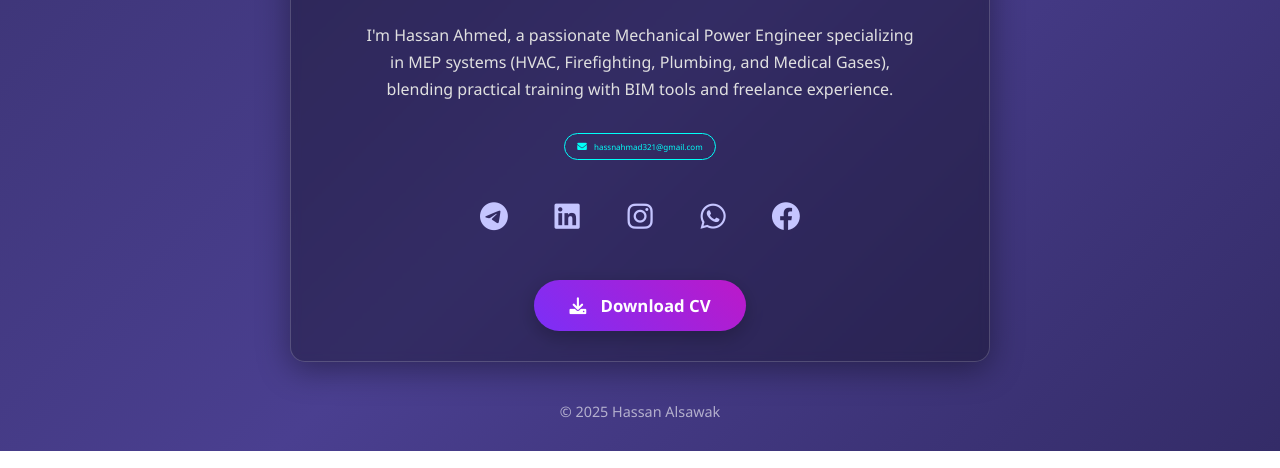
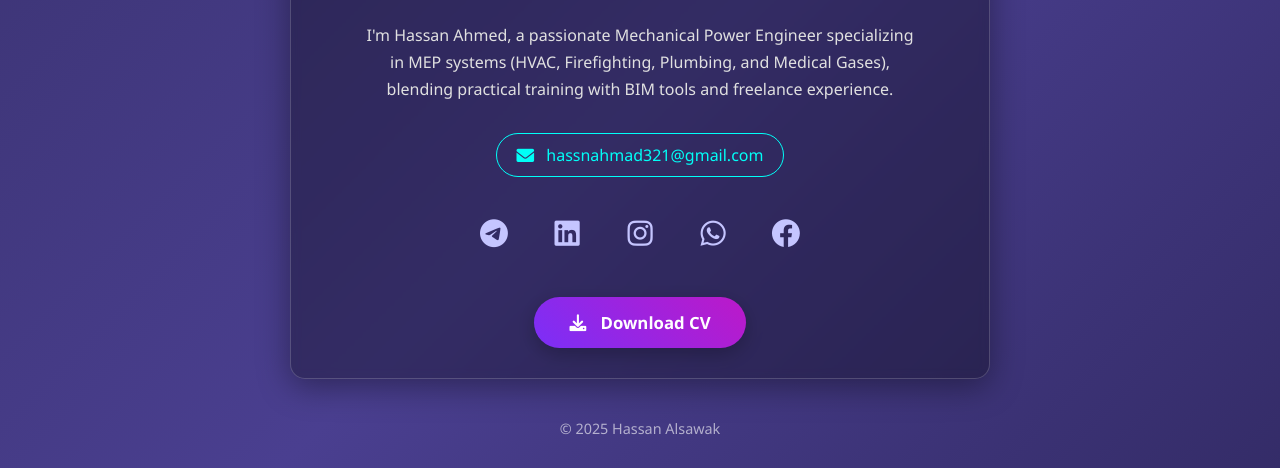
Before and after one commit to hassnahmad123/personal-social-links, a plain HTML site: page index.html in a window 1280 px wide. Shown: the part 359-827 px from the top of the page. Drawn offline with Linux system fonts and the light colour scheme.

Commit message:
Update index.html

```diff
--- a/index.html
+++ b/index.html
@@ -103,10 +103,10 @@
             align-items: center;
             justify-content: center;
             margin: 20px auto 30px; /* Center the link */
-            font-size: 0.5rem; /* Reduced font size by half */
+            font-size: 1rem; /* Increased font size for readability */
             color: #00fff7;
             text-decoration: none;
-            padding: 7px 12px; /* Adjusted padding for smaller font */
+            padding: 10px 20px; /* Adjusted padding for larger font */
             border: 1px solid #00fff7;
             border-radius: 25px; /* Pill shape */
             width: fit-content; /* Adjust width to content */
@@ -114,7 +114,6 @@
             max-width: 90%; /* Ensure it doesn't overflow on small screens */
             overflow-wrap: break-word; /* Break long email addresses */
             word-break: break-all; /* Ensure word break for long emails */
-            min-height: 1.3em; /* Adjusted min-height */
         }
 
         .email-link:hover {
@@ -124,8 +123,8 @@
         }
 
         .email-link i {
-            margin-right: 5px; /* Adjusted space for smaller icon */
-            font-size: 0.6rem; /* Reduced icon font size proportionally */
+            margin-right: 8px;
+            font-size: 1.1rem;
         }
 
         .social-links {
@@ -162,7 +161,6 @@
         .social-links .fa-instagram:hover { color: #E4405F; }
         .social-links .fa-whatsapp:hover { color: #25D366; }
         .social-links .fa-facebook:hover { color: #1877F2; }
-
 
         .btn-cv {
             display: inline-block;
@@ -235,8 +233,8 @@
             <a href="https://www.facebook.com/hassn.ah.79" target="_blank" aria-label="Facebook" class="fab fa-facebook"></a>
         </div>
 
-        <!-- Download CV button -->
-        <a href="#" class="btn-cv" download> <!-- Add the actual link to your CV here in href="#" -->
+        <!-- Download CV button - UPDATED with direct download link -->
+        <a href="" class="btn-cv" download="Hassan_Alsawak_CV.pdf">
             <i class="fas fa-download"></i> Download CV
         </a>
     </div>
```
Lines whose indentation alone changed are shown as unchanged.
